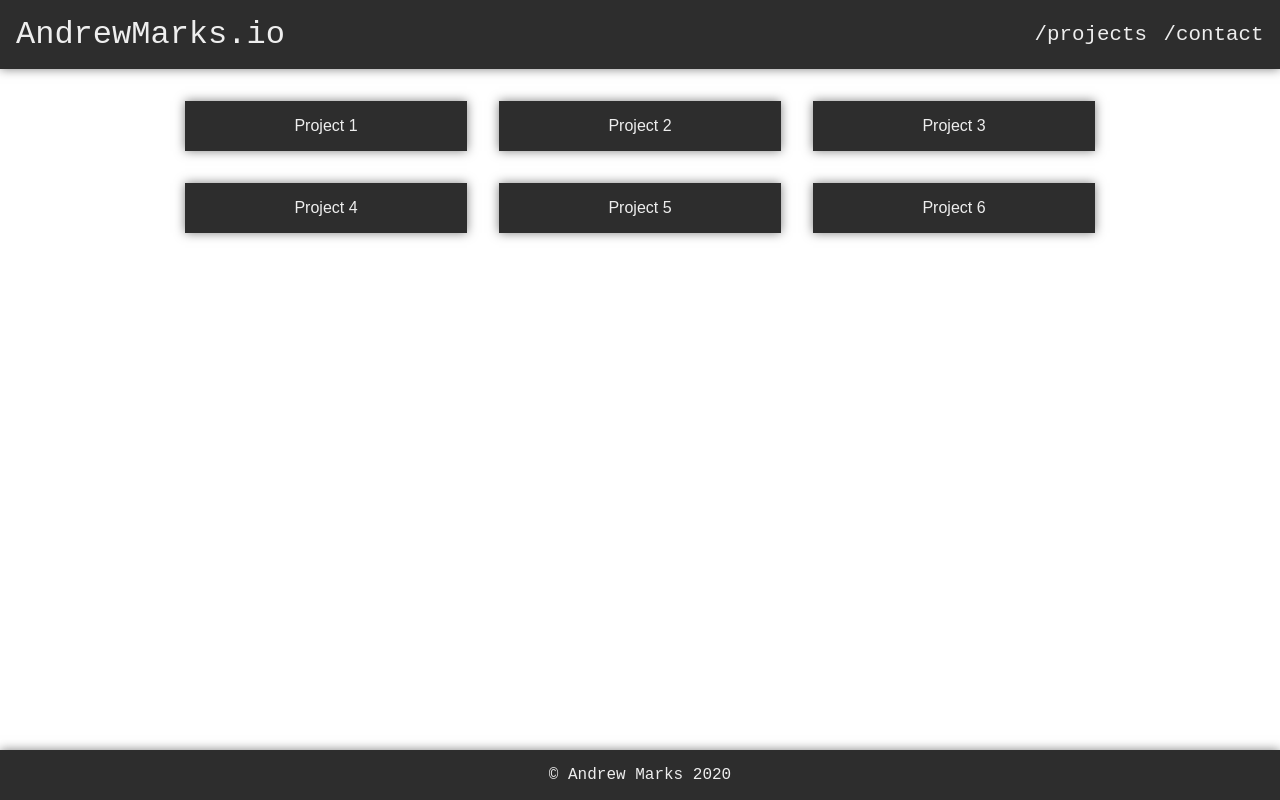
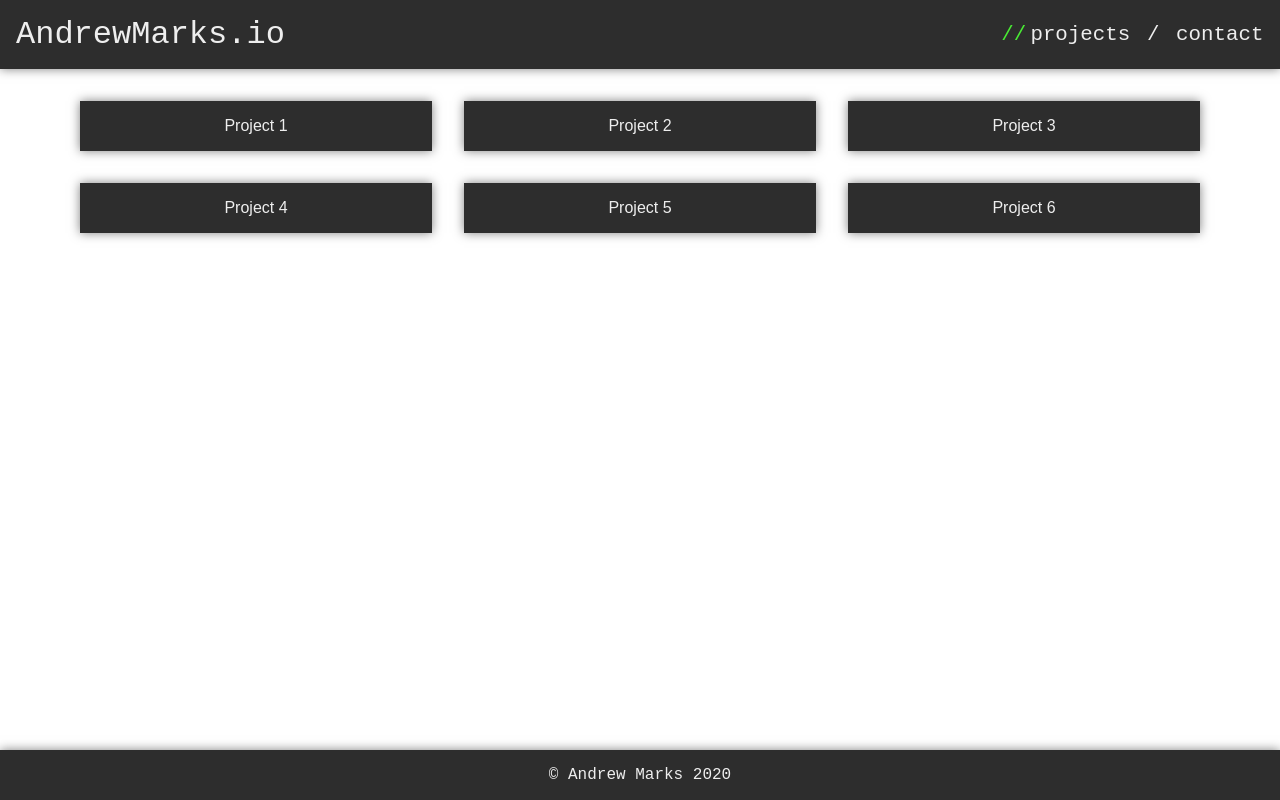
Before and after one commit to AndrewPMarks/apm-website, a React app: page /projects in a window 1280 px wide. Built offline with nearby package versions, Linux system fonts and the light colour scheme.

Commit message:
Changed nav styling

```diff
--- a/src/components/Nav.tsx
+++ b/src/components/Nav.tsx
@@ -1,21 +1,31 @@
 import React from 'react';
-import { Link } from 'react-router-dom';
+import { Link, NavLink } from 'react-router-dom';
 
 export const Nav = () => {
 	return (
 		<nav>
 			<header>
-				<Link to="/" className="no-style">
+				<Link to='/' className='no-style'>
 					AndrewMarks.io
 				</Link>
 			</header>
-			<div className="links">
-				<Link to="/projects" className="link">
+			<div className='links'>
+				<NavLink
+					to='/projects'
+					activeClassName='active'
+					className='link'
+					exact
+				>
 					<div>projects</div>
-				</Link>
-				<Link to="/contact" className="link">
+				</NavLink>
+				<NavLink
+					to='/contact'
+					activeClassName='active'
+					className='link'
+					exact
+				>
 					<div>contact</div>
-				</Link>
+				</NavLink>
 			</div>
 		</nav>
 	);
--- /dev/null
+++ b/src/data/projects.tsx
@@ -0,0 +1,26 @@
+export const projects = [
+	{
+		name: 'Project 1',
+		link: '/projects',
+	},
+	{
+		name: 'Project 2',
+		link: '/projects',
+	},
+	{
+		name: 'Project 3',
+		link: '/projects',
+	},
+	{
+		name: 'Project 4',
+		link: '/projects',
+	},
+	{
+		name: 'Project 5',
+		link: '/projects',
+	},
+	{
+		name: 'Project 6',
+		link: '/projects',
+	},
+];
--- a/src/pages/PageProjects.tsx
+++ b/src/pages/PageProjects.tsx
@@ -1,33 +1,8 @@
 import React from 'react';
 import { Project } from '../components/Project';
+import { projects } from '../data/projects';
 
 export const PageProjects = () => {
-	const projects = [
-		{
-			name: 'Project 1',
-			link: '/projects',
-		},
-		{
-			name: 'Project 2',
-			link: '/projects',
-		},
-		{
-			name: 'Project 3',
-			link: '/projects',
-		},
-		{
-			name: 'Project 4',
-			link: '/projects',
-		},
-		{
-			name: 'Project 5',
-			link: '/projects',
-		},
-		{
-			name: 'Project 6',
-			link: '/projects',
-		},
-	];
 	return (
 		<section className="projects">
 			{projects.map((project, index) => (
--- a/src/scss/nav.scss
+++ b/src/scss/nav.scss
@@ -21,7 +21,7 @@ nav {
 		font-size: 1.3em;
 		padding: 0 0.4em;
 
-		.link {
+		& > a {
 			color: inherit;
 			text-decoration: none;
 			height: 100%;
@@ -29,10 +29,31 @@ nav {
 			justify-content: center;
 			align-items: center;
 			padding: 0 0.4em;
+			&:before {
+				content: '/';
+				color: $dark-contrast;
+				transition: color 0.1s ease-out;
+			}
 
 			div {
+				position: relative;
 				&:before {
 					content: '/';
+					padding-right: 0.2em;
+					opacity: 0;
+					transition: opacity 0.1s ease-out;
+				}
+			}
+
+			&.active {
+				&:before {
+					color: $highlight;
+				}
+				div {
+					&:before {
+						opacity: 1;
+						color: $highlight;
+					}
 				}
 			}
 		}
--- a/src/scss/projects.scss
+++ b/src/scss/projects.scss
@@ -10,6 +10,6 @@
 		color: $dark-contrast;
 		margin: 1em;
 		padding: 1em;
-		flex-basis: 250px;
+		flex: 0 1 20em;
 	}
 }
--- a/src/scss/vars/colors.scss
+++ b/src/scss/vars/colors.scss
@@ -1,4 +1,6 @@
 $dark: #2d2d2d;
 $dark-contrast: #eeeeee;
 
+$highlight: #49eb34;
+
 $box-shadow: 0 0 10px 0 rgba(0, 0, 0, 0.5);
```
